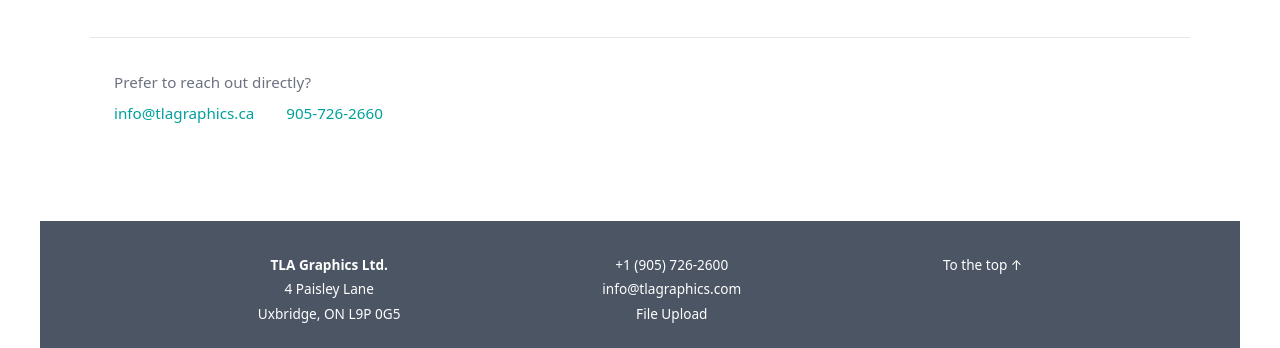
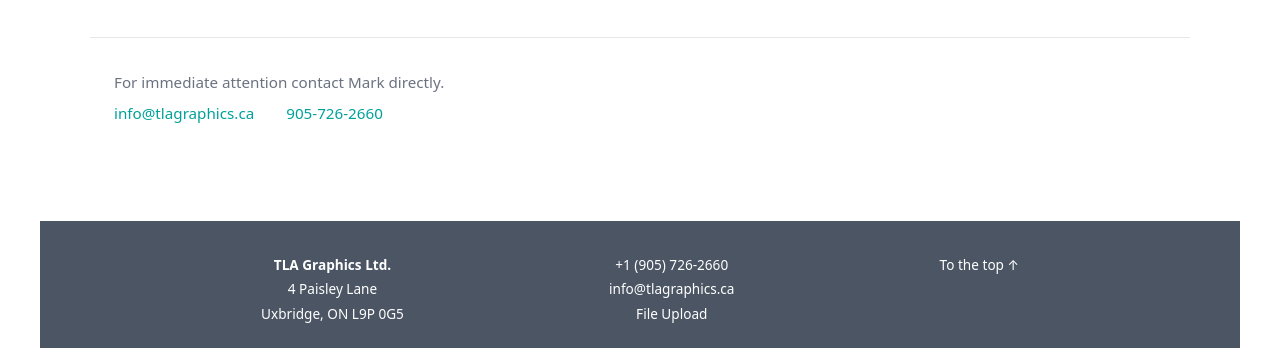
Before and after one commit to tlajack/2026-tlagraphics, a Next.js app: page /contact in a window 1280 px wide. Shown: the part 1270-1618 px from the top of the page. Built offline with nearby package versions, Linux system fonts and the light colour scheme.

Commit message:
update contact info

```diff
--- a/app/components/Footer.tsx
+++ b/app/components/Footer.tsx
@@ -13,12 +13,12 @@
           Uxbridge, ON L9P 0G5
         </address>
         <div className={styles.contact}>
-          <a href="tel:+1-905-726-2600" className={styles.link}>
-            +1 (905) 726-2600
+          <a href="tel:+1-905-726-2660" className={styles.link}>
+            +1 (905) 726-2660
           </a>
           <br />
-          <a href="mailto:info@tlagraphics.com" className={styles.link}>
-            info@tlagraphics.com
+          <a href="mailto:info@tlagraphics.ca" className={styles.link}>
+            info@tlagraphics.ca
           </a>
           <br />
           <a
--- a/app/contact/page.tsx
+++ b/app/contact/page.tsx
@@ -34,7 +34,7 @@
       </section>
 
       <section className={styles.secondary}>
-        <p>Prefer to reach out directly?</p>
+        <p>For immediate attention contact Mark directly.</p>
         <div className={styles.secondaryLinks}>
           <a href="mailto:info@tlagraphics.ca" className={styles.link}>
             info@tlagraphics.ca
--- a/app/lib/structured-data.ts
+++ b/app/lib/structured-data.ts
@@ -11,8 +11,8 @@
     image: `${BASE_URL}/images/about/tla-logo-tealwhite.png`,
     description:
       "Full-service graphics and signage company specializing in visual merchandising, marketing collateral, decorative graphic films, and custom signage.",
-    telephone: "+1-905-726-2600",
-    email: "info@tlagraphics.com",
+    telephone: "+1-905-726-2660",
+    email: "info@tlagraphics.ca",
     address: {
       "@type": "PostalAddress",
       streetAddress: "4 Paisley Lane",
```
